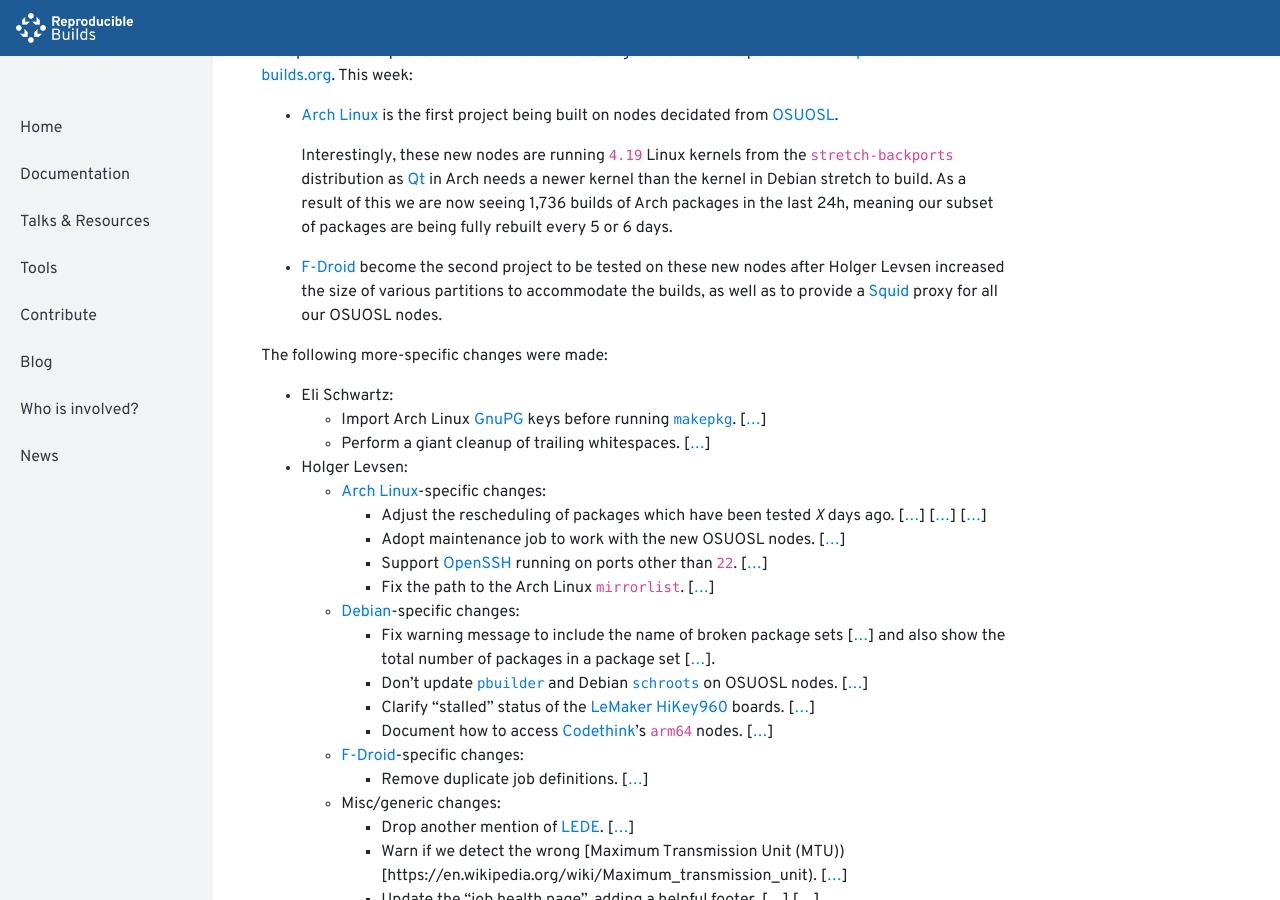
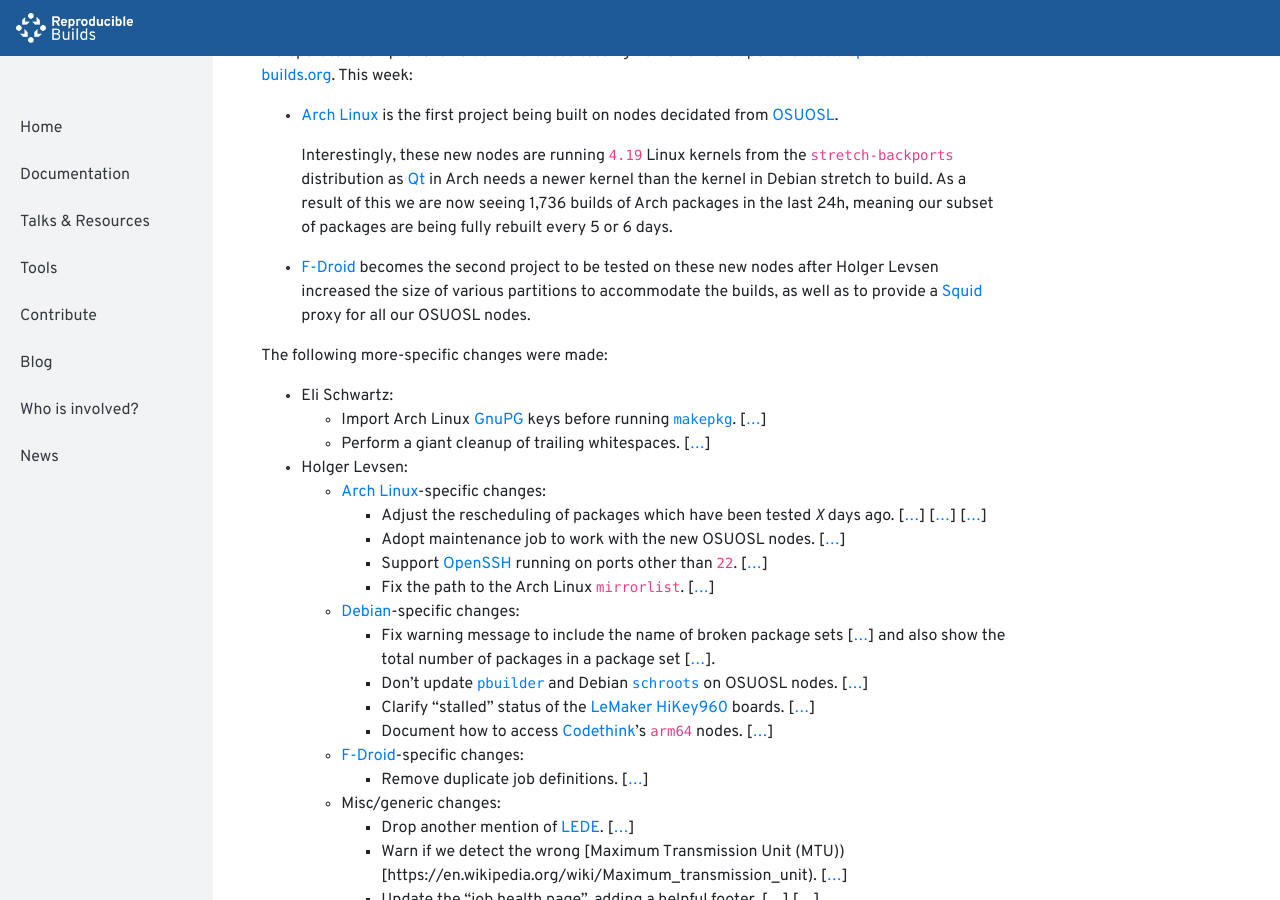
Before and after one commit to prototypefund/reproducible-website, a Jekyll site: the page built from _blog/posts/195.md, in a window 1280 px wide and 900 px high, scrolled down 2133 px. Built offline with Jekyll 4.4.1, drawn with Linux system fonts in a browser that asks for light colours.

Commit message:
195: Grammar

```diff
--- a/_blog/posts/195.md
+++ b/_blog/posts/195.md
@@ -64,7 +64,7 @@
 
    Interestingly, these new nodes are running `4.19` Linux kernels from the `stretch-backports` distribution as [Qt](https://www.qt.io/) in Arch needs a newer kernel than the kernel in Debian stretch to build. As a result of this we are now seeing 1,736 builds of Arch packages in the last 24h, meaning our subset of packages are being fully rebuilt every 5 or 6 days.
 
-* [F-Droid](https://f-droid.org/) become the second project to be tested on these new nodes after Holger Levsen increased the size of various partitions to accommodate the builds, as well as to provide a [Squid](http://www.squid-cache.org/) proxy for all our OSUOSL nodes.
+* [F-Droid](https://f-droid.org/) becomes the second project to be tested on these new nodes after Holger Levsen increased the size of various partitions to accommodate the builds, as well as to provide a [Squid](http://www.squid-cache.org/) proxy for all our OSUOSL nodes.
 
 The following more-specific changes were made:
 
```
